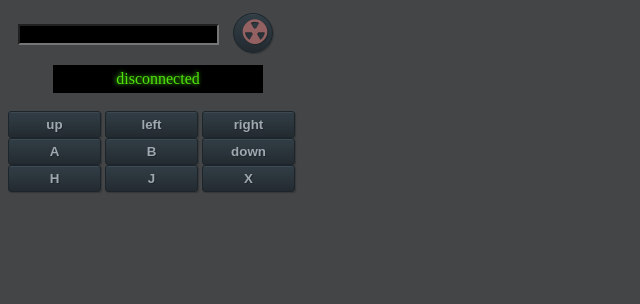
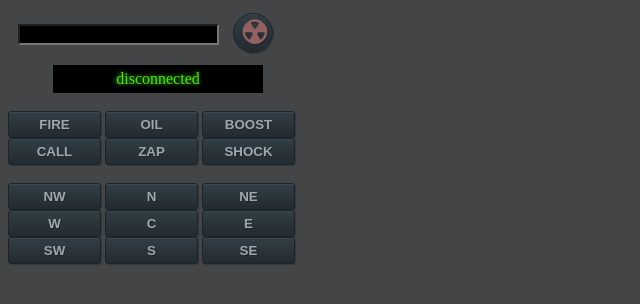
Before and after one commit to jamesmurf/raspi-python-socket-server, a plain HTML site: page raspi/index.html in a window 1280 px wide. Shown: the whole page, without its empty margins (0-640 px from the left). Drawn offline with Linux system fonts and the light colour scheme.

Commit message:
updated layout

```diff
--- a/raspi/index.html
+++ b/raspi/index.html
@@ -9,16 +9,31 @@
 			<input id="keyId" type="password"></input>
 			<button class="loginoff" id="login" onclick="login(keyId)">&#9762</button></br>
 			<div id="message">disconnected</div>
-			</br>
-			<button value="up" onclick="execute(this)">up</button>
-			<button value="left" onclick="execute(this)">left</button>
-			<button value="right" onclick="execute(this)">right</button>
-			<button value="A" onclick="execute(this)">A</button>
-			<button value="B" onclick="execute(this)">B</button>
-			<button value="down" onclick="execute(this)">down</button>
-			<button value="H" onclick="execute(this)">H</button>
-			<button value="J" onclick="execute(this)">J</button>
-			<button value="X" onclick="execute(this)">X</button>
 		</div>
+
+		</br>
+
+		<div class="controlpad">
+			<button value="FIRE" onclick="execute(this)">FIRE</button>
+			<button value="OIL" onclick="execute(this)">OIL</button>
+			<button value="BOOST" onclick="execute(this)">BOOST</button>
+			<button value="CALL" onclick="execute(this)">CALL</button>
+			<button value="ZAP" onclick="execute(this)">ZAP</button>
+			<button value="SHOCK" onclick="execute(this)">SHOCK</button>
+		</div>
+				</br>
+
+		<div class="controlpad">
+			<button value="NW" onclick="execute(this)">NW</button>
+			<button value="N" onclick="execute(this)">N</button>
+			<button value="NE" onclick="execute(this)">NE</button>
+			<button value="W" onclick="execute(this)">W</button>
+			<button value="C" onclick="execute(this)">C</button>
+			<button value="E" onclick="execute(this)">E</button>
+			<button value="SW" onclick="execute(this)">SW</button>
+			<button value="S" onclick="execute(this)">S</button>
+			<button value="SE" onclick="execute(this)">SE</button>
+		</div>
+
 		</body>
 </html>
```
